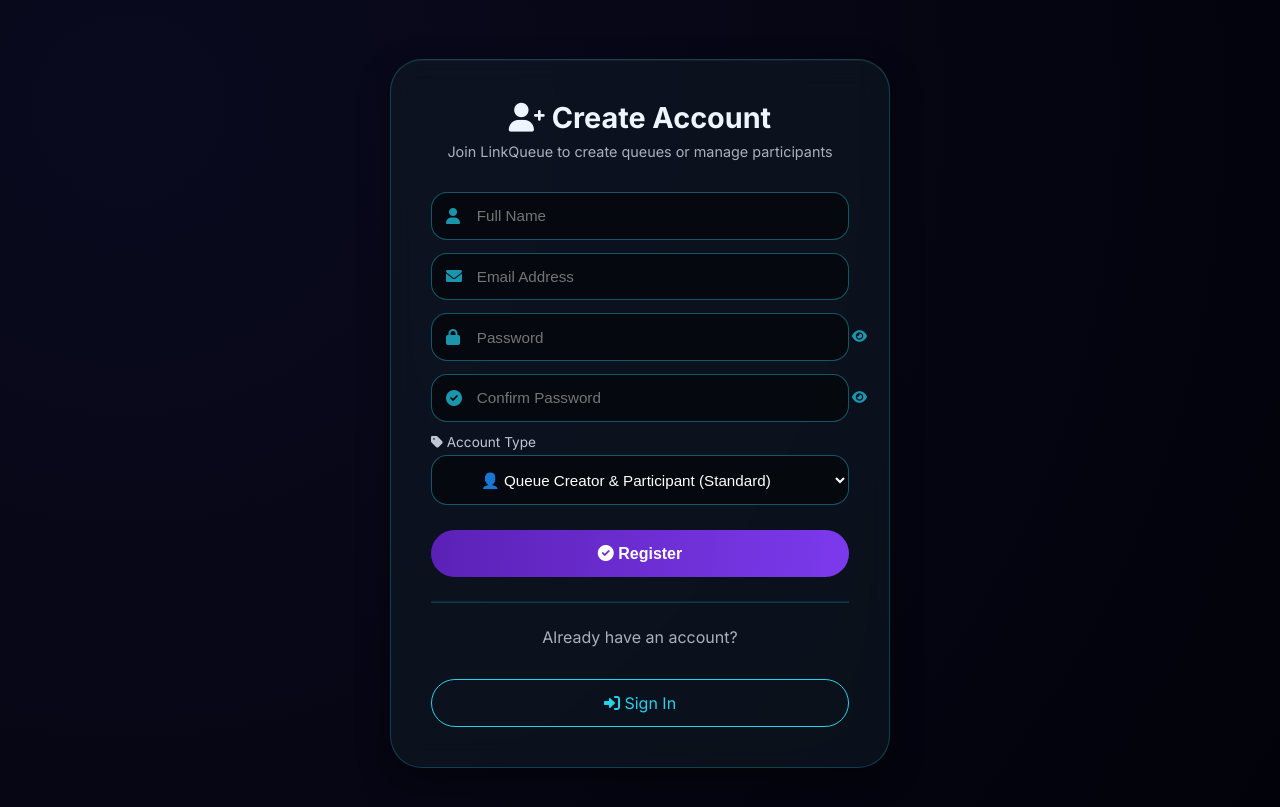
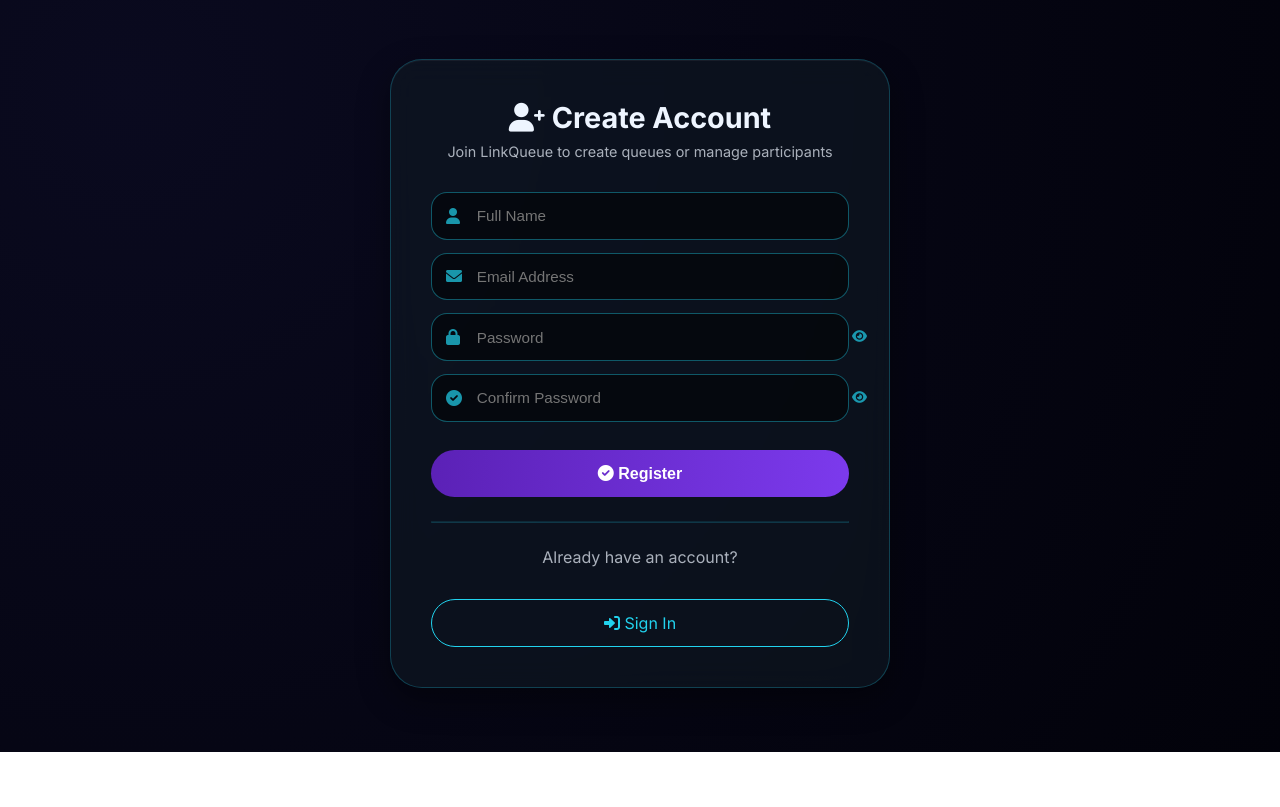
Before and after one commit to lordhope042/LinkQueue, a website: page public/register.html in a window 1280 px wide. Shown: the part 73-880 px from the top of the page. After the commit the page ends 825 px from the top, so only its background shows below. Drawn offline with Linux system fonts and the light colour scheme.

Commit message:
Remove account type selection from register.html
Removed account type selection from registration form.

```diff
--- a/public/register.html
+++ b/public/register.html
@@ -214,13 +214,6 @@
         <span>Passwords do not match</span>
       </div>
 
-      <div class="role-select">
-        <label><i class="fas fa-tag"></i> Account Type</label>
-        <select id="regRole">
-          <option value="user">👤 Queue Creator & Participant (Standard)</option>
-          <option value="admin">🛡️ System Admin (Full Access)</option>
-        </select>
-      </div>
 
       <button type="submit" class="btn-primary" id="registerBtn">
         <i class="fas fa-check-circle"></i> Register
```
